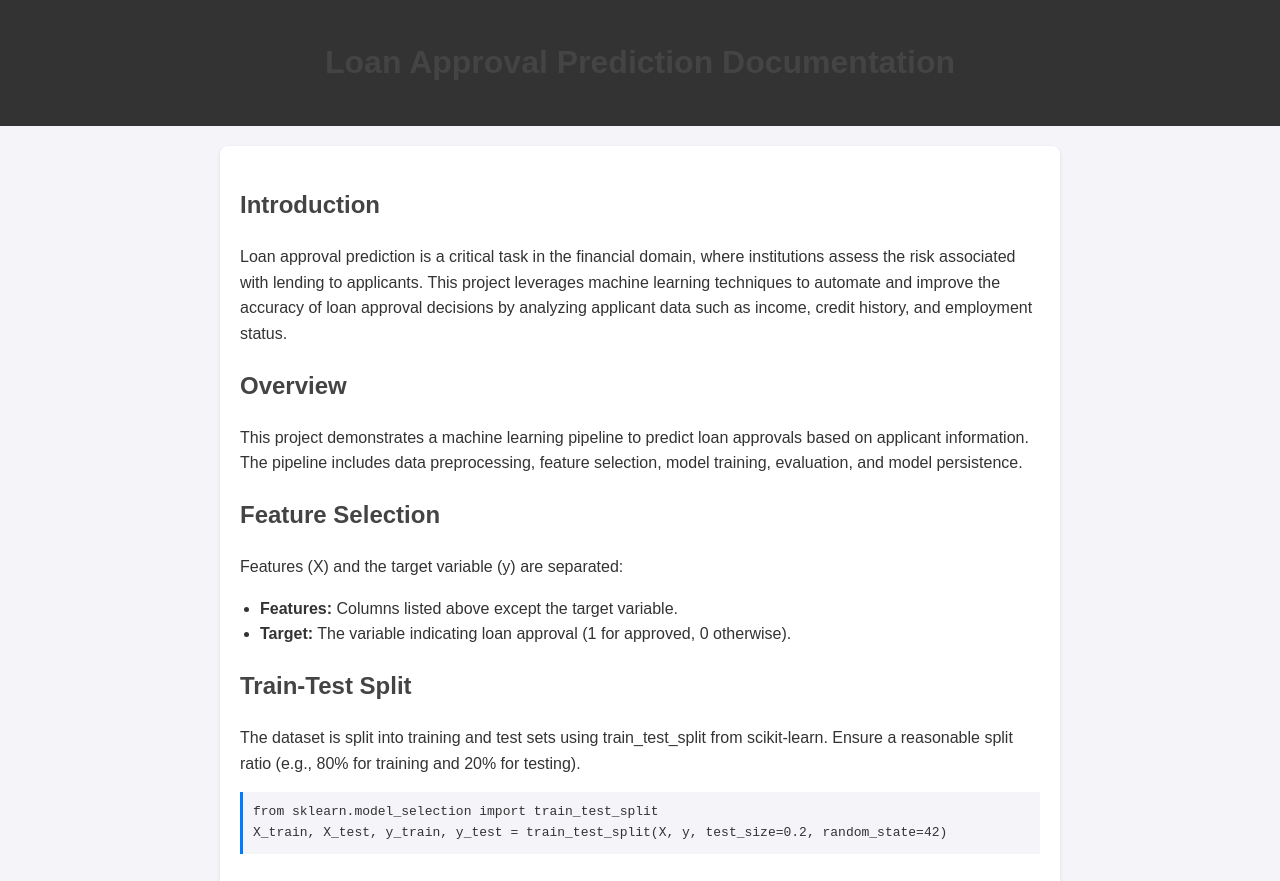
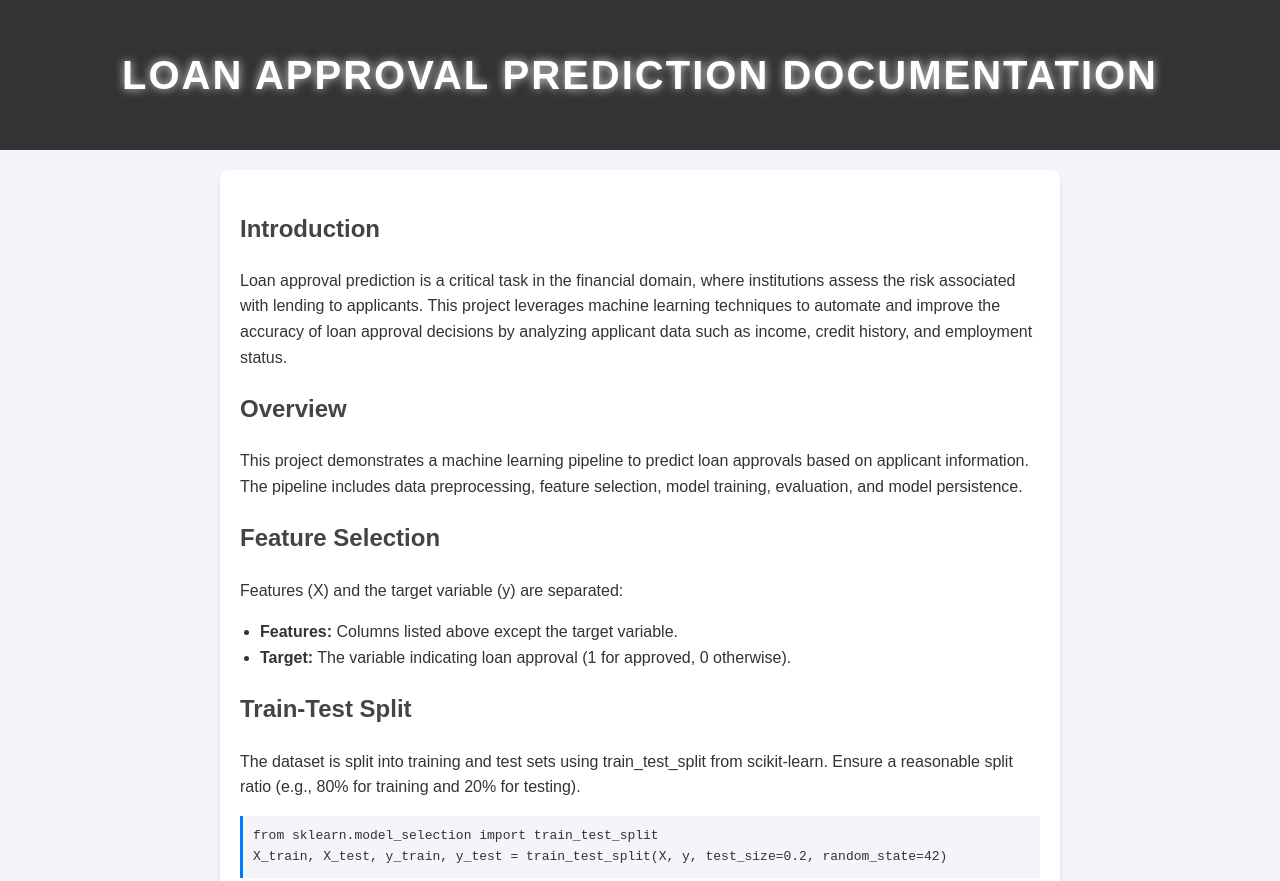
Before and after one commit to varmaManish/docs-of-system, a plain HTML site: page index.html in a window 1280 px wide. Shown: the top 881 px of the page. Drawn offline with Linux system fonts and the light colour scheme.

Commit message:
Update index.html

```diff
--- a/index.html
+++ b/index.html
@@ -28,7 +28,15 @@
             border-radius: 8px;
             overflow: hidden; /* Prevent overflow on small screens */
         }
-        h1, h2 {
+        h1 {
+    color: #ffffff; /* White text */
+    font-size: 2.5rem;
+    font-weight: bold;
+    text-transform: uppercase;
+    letter-spacing: 2px;
+    text-shadow: 0 0 10px rgba(255, 255, 255, 0.8);
+             }
+         h2 {
             color: #444;
         }
         a {
```
